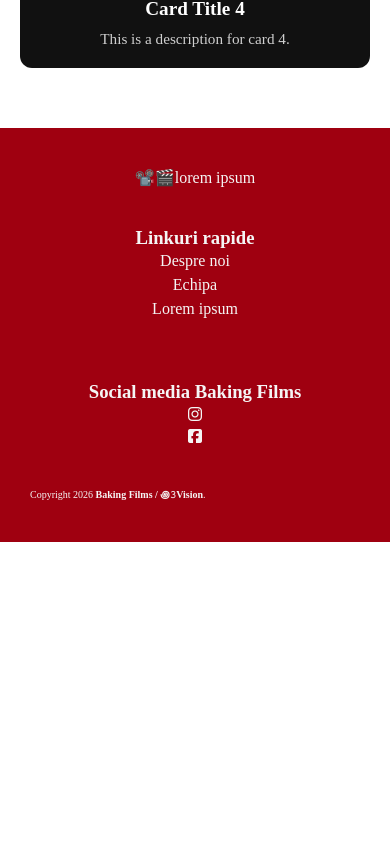
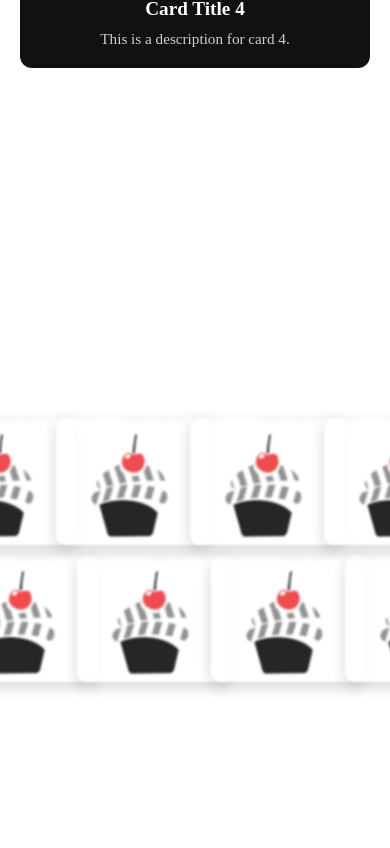
Before and after one commit to moldovanadrian03/baking-films, an Angular app: page / in a window 390 px wide. Shown: the part 1696-2544 px from the top of the page. Before the commit the page ends 2238 px from the top, so only its background shows below. Built offline with nearby package versions, Linux system fonts and the light colour scheme.

Commit message:
Implemented the infinite carousel component and other minor changes.

```diff
--- a/src/app/app.html
+++ b/src/app/app.html
@@ -1,5 +1,6 @@
 <app-navbar></app-navbar>
 <app-about id="{{ ABOUT_SECTION }}"></app-about>
 <app-cards-section id="{{ CARDS_SECTION }}"></app-cards-section>
+<app-full-screen-carousel id="{{ CAROUSEL_SECTION }}"></app-full-screen-carousel>
 <app-footer id="{{ FOOTER_SECTION }}"></app-footer>
 <router-outlet />
--- a/src/app/app.ts
+++ b/src/app/app.ts
@@ -4,10 +4,11 @@ import { About } from "./components/about/about";
 import { Navbar } from "./components/navbar/navbar";
 import { Footer } from "./components/footer/footer";
 import { CardsSection } from "./components/cards-section/cards-section";
+import { FullScreenCarousel } from "./components/full-screen-carousel/full-screen-carousel";
 
 @Component({
   selector: 'app-root',
-  imports: [RouterOutlet, About, Navbar, Footer, CardsSection],
+  imports: [RouterOutlet, About, Navbar, Footer, CardsSection, FullScreenCarousel],
   templateUrl: './app.html',
   styleUrl: './app.scss'
 })
@@ -16,5 +17,6 @@ export class App {
 
   ABOUT_SECTION = 'about-section';
   CARDS_SECTION = 'cards-section';
+  CAROUSEL_SECTION = 'carousel-section';
   FOOTER_SECTION = 'footer-section';
 }
--- a/src/app/components/footer/footer.scss
+++ b/src/app/components/footer/footer.scss
@@ -56,6 +56,7 @@
 
           &:hover {
             text-decoration: underline;
+            color: var(--secondary-color);
           }
         }
       }
--- /dev/null
+++ b/src/app/components/full-screen-carousel/full-screen-carousel.html
@@ -0,0 +1,13 @@
+<div class="carousel-container">
+  <!-- Rândul 1: dreapta -> stânga -->
+  <div class="carousel-track track1">
+    <img *ngFor="let image of images" [src]="image" alt="slide" />
+    <img *ngFor="let image of images" [src]="image" alt="slide" />
+  </div>
+
+  <!-- Rândul 2: stânga -> dreapta -->
+  <div class="carousel-track track2">
+    <img *ngFor="let image of images" [src]="image" alt="slide" />
+    <img *ngFor="let image of images" [src]="image" alt="slide" />
+  </div>
+</div>
--- /dev/null
+++ b/src/app/components/full-screen-carousel/full-screen-carousel.scss
@@ -0,0 +1,86 @@
+/* Container full screen */
+.carousel-container {
+  width: 100vw;
+  height: 100vh;
+  overflow: hidden;
+  display: flex;
+  flex-direction: column;
+  justify-content: center;
+  gap: 20px;
+}
+
+.carousel-track {
+  display: flex;
+  width: 200%;
+  position: relative;
+}
+
+.carousel-track img {
+  width: auto;
+  height: 30vh;       /* dimensiune desktop */
+  margin-right: -50px; /* suprapunere ușoară */
+  object-fit: cover;
+  border-radius: 10px;
+  box-shadow: 0 5px 15px rgba(0,0,0,0.2);
+  transition: transform 0.3s ease, filter 0.3s ease, opacity 0.3s ease, z-index 0s ease;
+  z-index: 1;
+}
+
+/* Hover: mărire și evidențiere */
+.carousel-track img:hover {
+  transform: scale(1.15);
+  z-index: 10;           /* scoate imaginea deasupra celorlalte */
+  filter: blur(0);
+  opacity: 1;
+  cursor: pointer;
+}
+
+/* Imaginile care nu sunt hover */
+.carousel-track img:not(:hover) {
+  filter: blur(1px);
+  opacity: 0.85;
+}
+
+/* Rânduri opuse */
+.track1 {
+  animation: scroll-left 25s linear infinite;
+  z-index: 2;
+}
+.track2 {
+  animation: scroll-right 30s linear infinite;
+  z-index: 1;
+}
+
+/* Animații scroll lateral */
+@keyframes scroll-left {
+  0% { transform: translateX(0); }
+  100% { transform: translateX(-50%); }
+}
+
+@keyframes scroll-right {
+  0% { transform: translateX(-50%); }
+  100% { transform: translateX(0); }
+}
+
+/* === Responsive === */
+@media (max-width: 1024px) {
+  .carousel-track img {
+    height: 25vh;
+    margin-right: -40px;
+  }
+}
+@media (max-width: 768px) {
+  .carousel-track img {
+    height: 20vh;
+    margin-right: -30px;
+  }
+}
+@media (max-width: 480px) {
+  .carousel-track img {
+    height: 15vh;
+    margin-right: -20px;
+  }
+  .carousel-container {
+    gap: 10px;
+  }
+}
--- /dev/null
+++ b/src/app/components/full-screen-carousel/full-screen-carousel.ts
@@ -0,0 +1,21 @@
+import { NgFor } from '@angular/common';
+import { Component } from '@angular/core';
+
+@Component({
+  selector: 'app-full-screen-carousel',
+  imports: [
+    NgFor
+  ],
+  templateUrl: './full-screen-carousel.html',
+  styleUrl: './full-screen-carousel.scss',
+})
+export class FullScreenCarousel {
+  images: string[] = [
+    'assets/logo_square.png',
+    'assets/logo_square.png',
+    'assets/logo_square.png',
+    'assets/logo_square.png',
+    'assets/logo_square.png',
+    'assets/logo_square.png',
+  ];
+}
--- a/src/app/components/navbar/navbar.scss
+++ b/src/app/components/navbar/navbar.scss
@@ -30,6 +30,7 @@
 			align-items: center;
 			list-style: none;
 		}
+
     &:hover {
       cursor: pointer;
     }
@@ -71,6 +72,7 @@
 				animation: slideInListItem 0.2s ease-out forwards;
 				animation-delay: calc(var(--li-index) * 0.1s); // stagger delay for each item
 
+
 				@keyframes slideInListItem {
 					to {
 						opacity: 1;
--- a/src/styles.scss
+++ b/src/styles.scss
@@ -104,3 +104,9 @@ img.logo {
   margin: 10px;
   cursor: pointer;
 }
+
+li {
+  &:hover {
+    color: var(--primary-color);
+  }
+}
```
Also changed, not shown: 1 other file (tests, documents, lock files or other folders).
